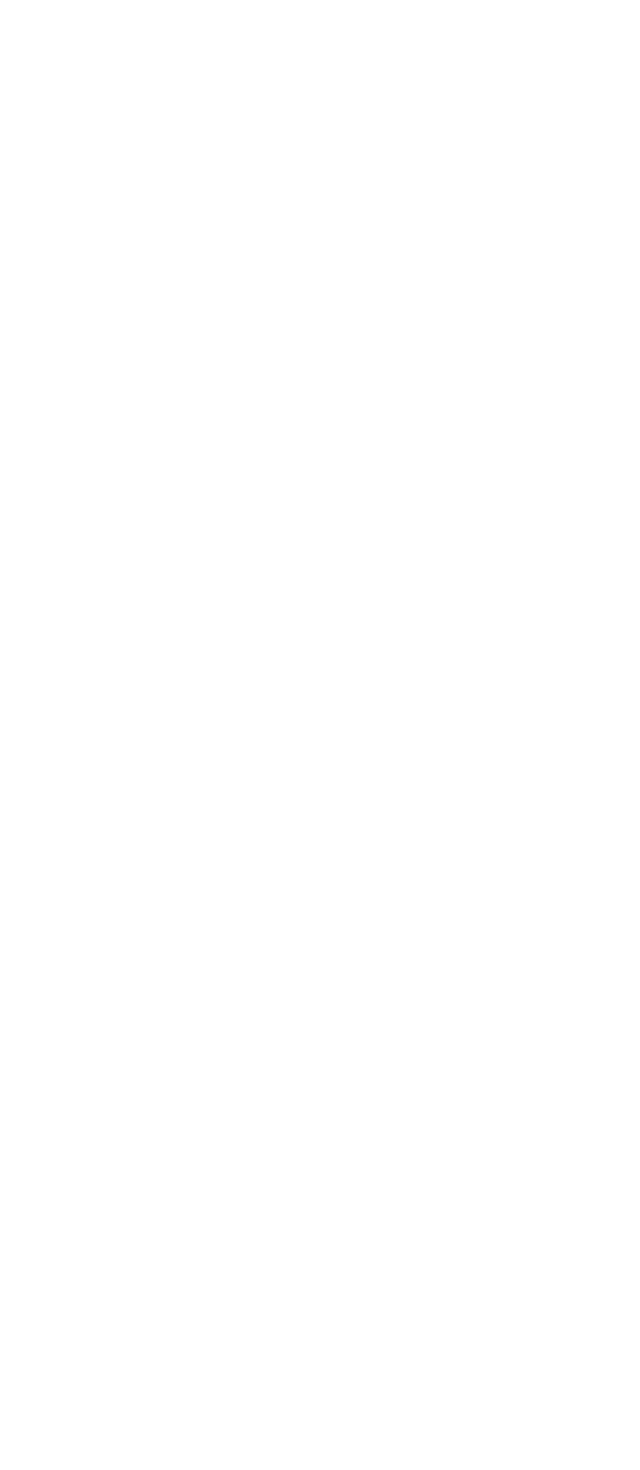
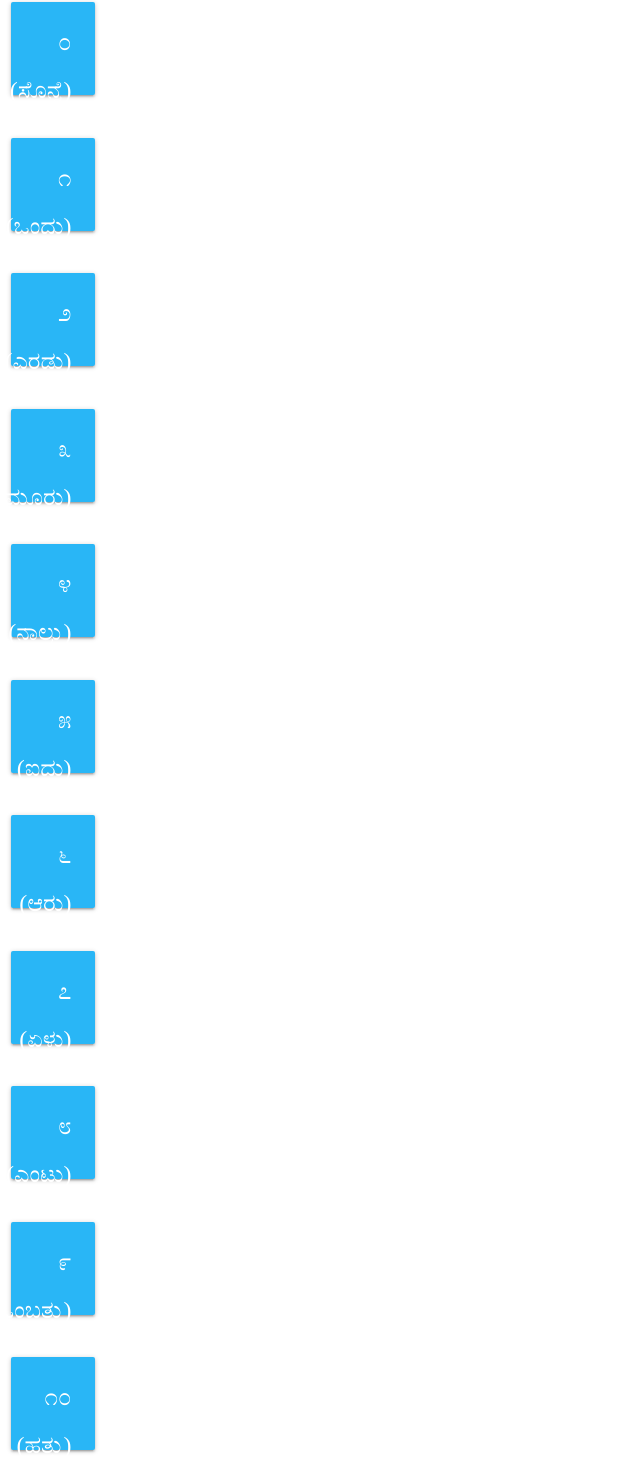
Before and after one commit to Harishumar/learn-kannda, a React (Create React App) app: page /Numbers in a window 1280 px wide. Shown: the part 130-1600 px from the top of the page, without its empty margins (0-640 px from the left). Before the commit the page ends 800 px from the top, so only its background shows below. Built offline with nearby package versions, Linux system fonts and the light colour scheme.

Commit message:
create number component elements

```diff
--- a/src/components/Number/index.jsx
+++ b/src/components/Number/index.jsx
@@ -1,4 +1,104 @@
 const Numbers = () => {
-    return (<p>Welcome to NumberScreen !!!</p>);
+    return (<><p>Welcome to NumberScreen !!!</p>
+    <div className="row" >
+    <div className="col s8 m1">
+      <div className="card-panel #29b6f6 light-blue lighten-1">
+      <span className="white-text"><i className="material-icons right">೦</i>
+       <br/><i className="material-icons right">0</i>
+       <br/><i className="material-icons right">sonne (ಸೊನ್ನೆ)</i></span>
+      </div>
+    </div>
+  </div>
+  <div className="row" >
+    <div className="col s8 m1">
+      <div className="card-panel #29b6f6 light-blue lighten-1">
+      <span className="white-text"><i className="material-icons right">೧</i>
+       <br/><i className="material-icons right">1</i>
+       <br/><i className="material-icons right">ondu (ಒಂದು)</i></span>
+      </div>
+    </div>
+  </div>
+  <div className="row" >
+    <div className="col s8 m1">
+      <div className="card-panel #29b6f6 light-blue lighten-1">
+      <span className="white-text"><i className="material-icons right">೨	</i>
+       <br/><i className="material-icons right">2</i>
+       <br/><i className="material-icons right">eraḍu (ಎರಡು)</i></span>
+      </div>
+    </div>
+  </div>
+  <div className="row" >
+    <div className="col s8 m1">
+      <div className="card-panel #29b6f6 light-blue lighten-1">
+      <span className="white-text"><i className="material-icons right">೩</i>
+       <br/><i className="material-icons right">3</i>
+       <br/><i className="material-icons right">mūru (ಮೂರು)</i></span>
+      </div>
+    </div>
+  </div>
+  <div className="row" >
+    <div className="col s8 m1">
+      <div className="card-panel #29b6f6 light-blue lighten-1">
+      <span className="white-text"><i className="material-icons right">೪</i>
+       <br/><i className="material-icons right">4</i>
+       <br/><i className="material-icons right">nālku (ನಾಲ್ಕು)</i></span>
+      </div>
+    </div>
+  </div>
+  <div className="row" >
+    <div className="col s8 m1">
+      <div className="card-panel #29b6f6 light-blue lighten-1">
+      <span className="white-text"><i className="material-icons right">೫</i>
+       <br/><i className="material-icons right">5</i>
+       <br/><i className="material-icons right">aidu (ಐದು)</i></span>
+      </div>
+    </div>
+  </div>
+  <div className="row" >
+    <div className="col s8 m1">
+      <div className="card-panel #29b6f6 light-blue lighten-1">
+      <span className="white-text"><i className="material-icons right">೬</i>
+       <br/><i className="material-icons right">6</i>
+       <br/><i className="material-icons right">āru (ಆರು)</i></span>
+      </div>
+    </div>
+  </div>
+  <div className="row" >
+    <div className="col s8 m1">
+      <div className="card-panel #29b6f6 light-blue lighten-1">
+      <span className="white-text"><i className="material-icons right">೭</i>
+       <br/><i className="material-icons right">7</i>
+       <br/><i className="material-icons right">ēḷu (ಏಳು)</i></span>
+      </div>
+    </div>
+  </div>
+  <div className="row" >
+    <div className="col s8 m1">
+      <div className="card-panel #29b6f6 light-blue lighten-1">
+      <span className="white-text"><i className="material-icons right">೮</i>
+       <br/><i className="material-icons right">8</i>
+       <br/><i className="material-icons right">enṭu (ಎಂಟು)</i></span>
+      </div>
+    </div>
+  </div>
+  <div className="row" >
+    <div className="col s8 m1">
+      <div className="card-panel #29b6f6 light-blue lighten-1">
+      <span className="white-text"><i className="material-icons right">೯</i>
+       <br/><i className="material-icons right">9</i>
+       <br/><i className="material-icons right">oṃbattu (ಒಂಬತ್ತು)	</i></span>
+      </div>
+    </div>
+  </div>
+
+  <div className="row" >
+    <div className="col s8 m1">
+      <div className="card-panel #29b6f6 light-blue lighten-1">
+      <span className="white-text"><i className="material-icons right">೧೦</i>
+       <br/><i className="material-icons right">10</i><br/><i className="material-icons right">hattu (ಹತ್ತು)</i></span>
+      </div>
+    </div>
+  </div>
+    </>);
 }
 export default Numbers;
```
